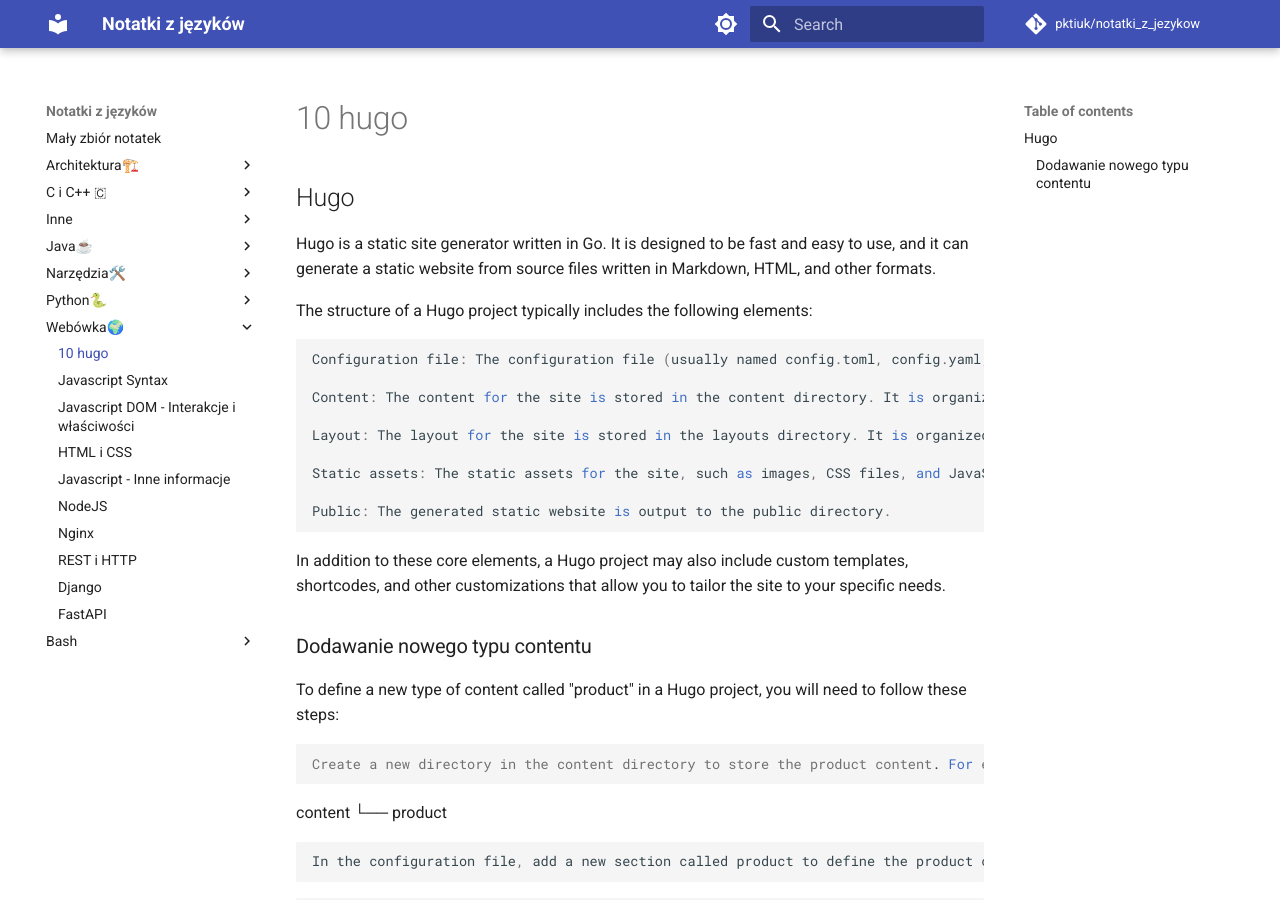
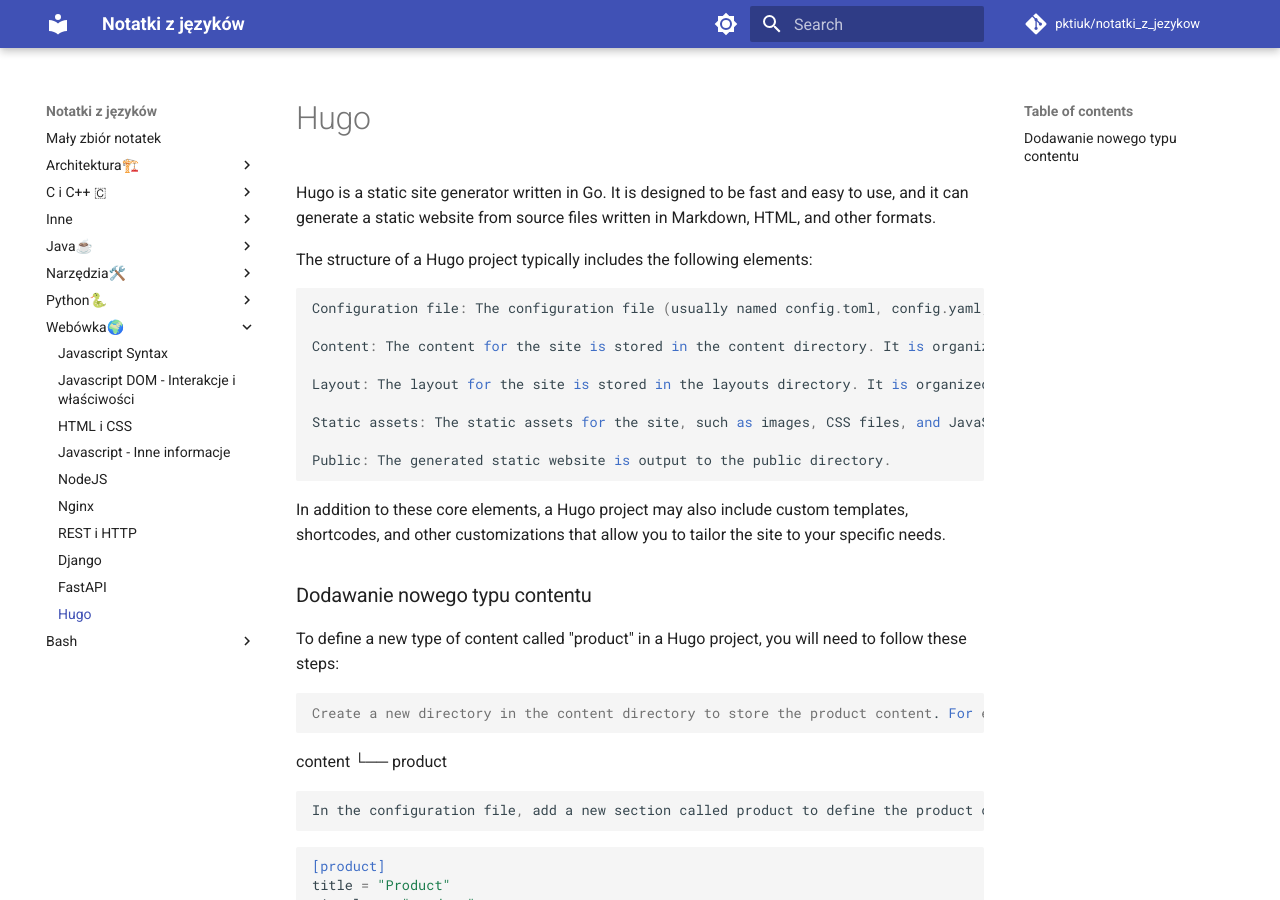
Before and after one commit to pktiuk/notatki_z_jezykow, an MkDocs documentation site: the page built from docs/Webówka🌍/9_hugo.md, in a window 1280 px wide and 900 px high. Built offline with MkDocs 1.6.1 and Material for MkDocs 9.7.7, drawn with Linux system fonts in a browser that asks for light colours; comment, search, counter and statistics services are not loaded.

Commit message:
Rename Hugo

```diff
--- a/docs/Webówka🌍/10_hugo.md
+++ b/docs/Webówka🌍/9_hugo.md
@@ -1,4 +1,4 @@
-## Hugo
+# Hugo
 
 Hugo is a static site generator written in Go. It is designed to be fast and easy to use, and it can generate a static website from source files written in Markdown, HTML, and other formats.
 
```
